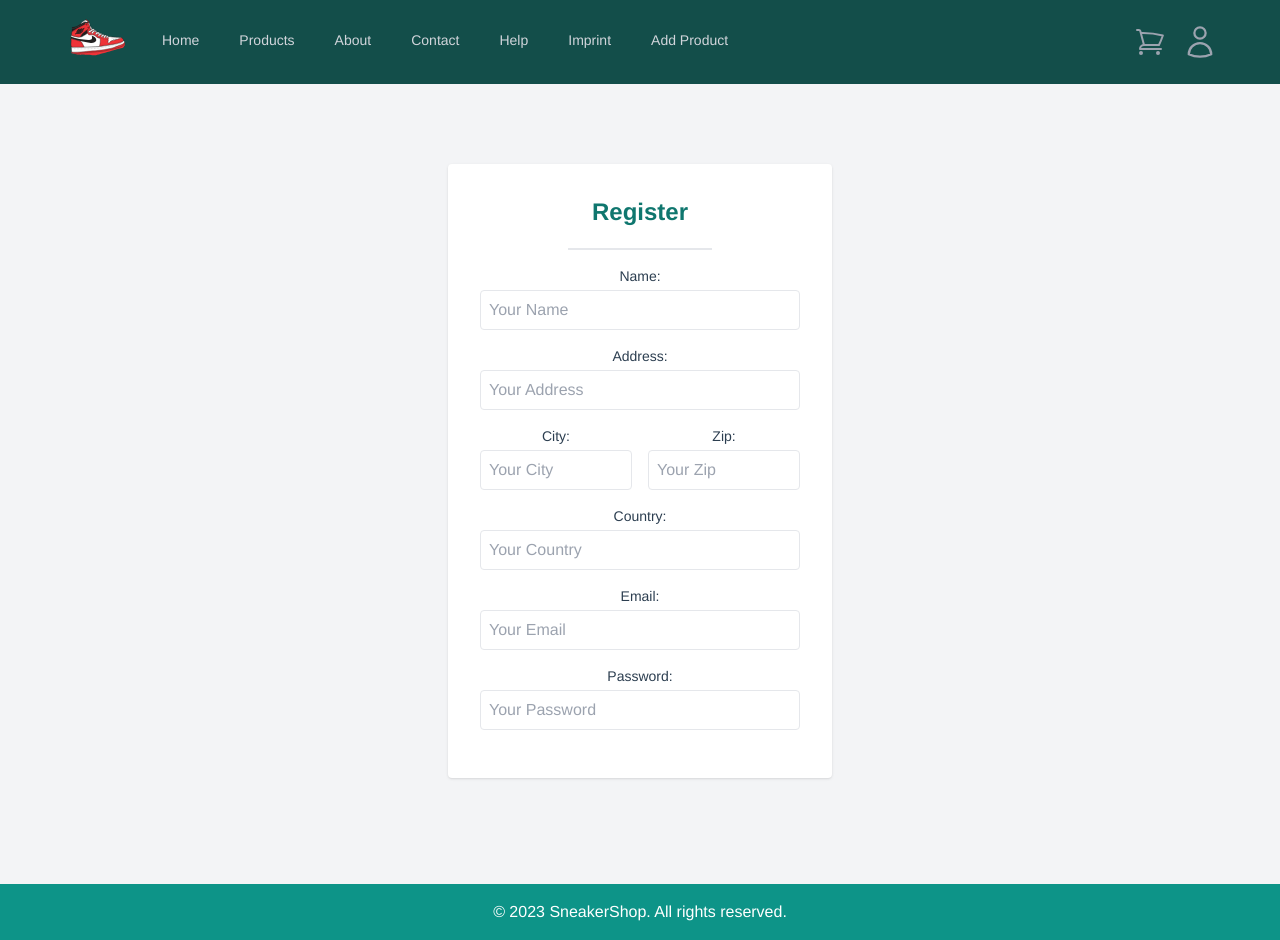
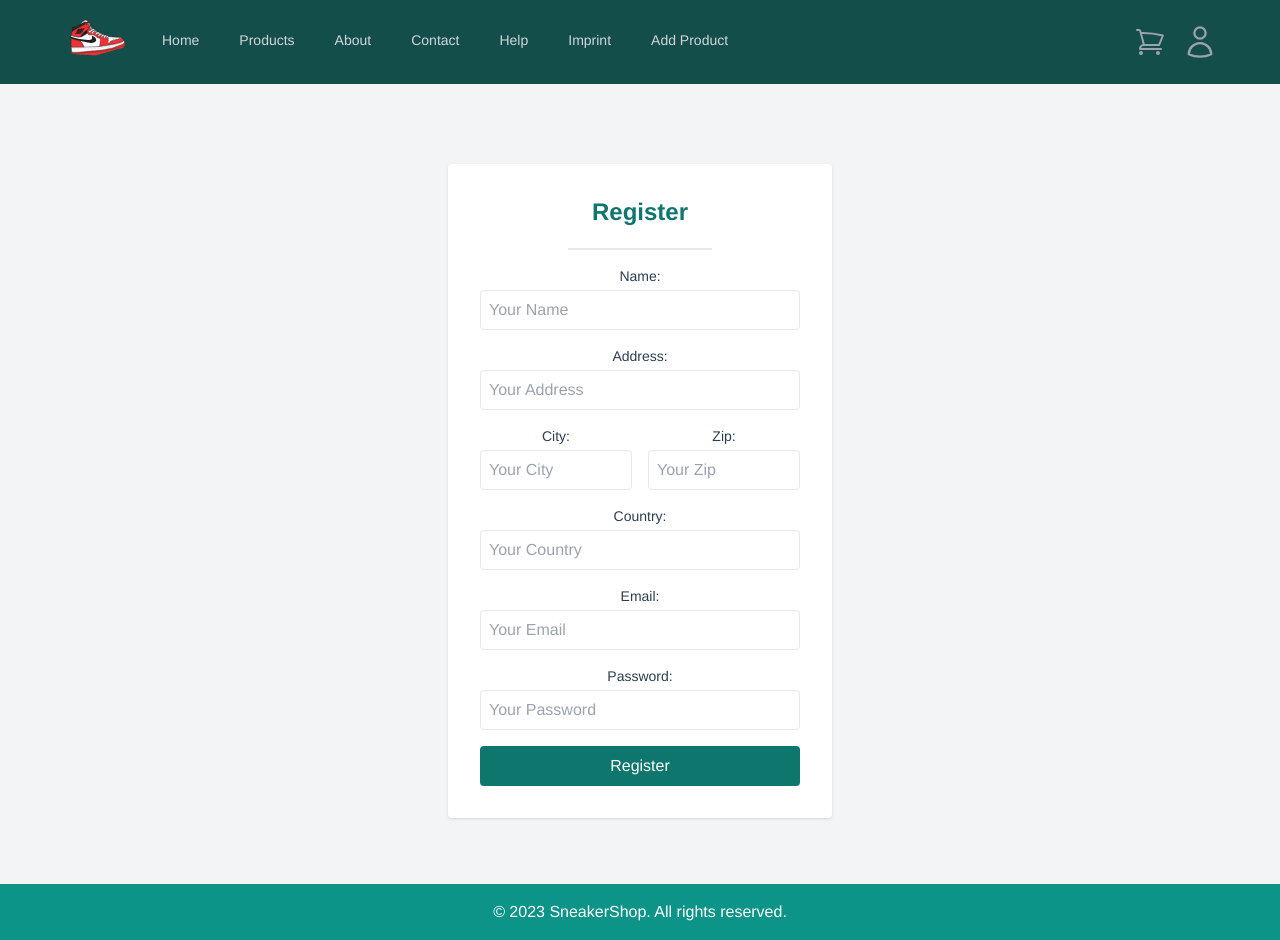
Before and after one commit to erichaneder/web-eng-project, a Vue app in the folder frontend/: page /register in a window 1280 px wide. Built offline with nearby package versions, Linux system fonts and the light colour scheme.

Commit message:
fixed register form

```diff
--- a/frontend/src/components/RegisterComponent.vue
+++ b/frontend/src/components/RegisterComponent.vue
@@ -23,13 +23,32 @@
       async submit(formData) {
 
         try {
-          const data = formData.name;
-          console.log("Name in form: " + data)
-          // Send formData to backend using fetch or axios.
-          // If successful:
-          this.$router.push({ path: '/' });
+          // Send formData to backend using fetch
+          const response = await fetch("/api/register", {
+            method: "POST",
+            headers: {
+              "Content-Type": "application/json",
+            },
+            body: JSON.stringify(formData),
+          });
+
+          // Check if the response is successful
+          if (response.ok) {
+            console.log("Registration was successful!");
+            const responseData = await response.json();
+            console.log("Response from backend:", responseData);
+
+            const token = response.token;
+            localStorage.setItem('token', token);
+
+            // Redirect to the home page or any other route if needed
+            this.$router.push({ path: '/' });
+          } else {
+            const errorData = await response.json();
+            console.error("Error registering user:", errorData.message);
+          }
         } catch (error) {
-            console.error("Error registering user:", error);
+            console.error("Network error: "+ error);
         }
       }
     },
--- a/frontend/src/components/molecules/FormComponent.vue
+++ b/frontend/src/components/molecules/FormComponent.vue
@@ -9,6 +9,7 @@
       <InputField v-model="formData.country" id="country" :errors="fieldErrors.country" label="Country" type="text" placeholder="Your Country"/>
       <InputField v-model="formData.email" id="email" :errors="fieldErrors.email" label="Email" type="email" placeholder="Your Email"/>
       <InputField v-model="formData.password" id="password" :errors="fieldErrors.password" label="Password" type="password" placeholder="Your Password"/>
+      <slot></slot> <!-- slot for submit button -->
     </form>
   </template>
 
```
